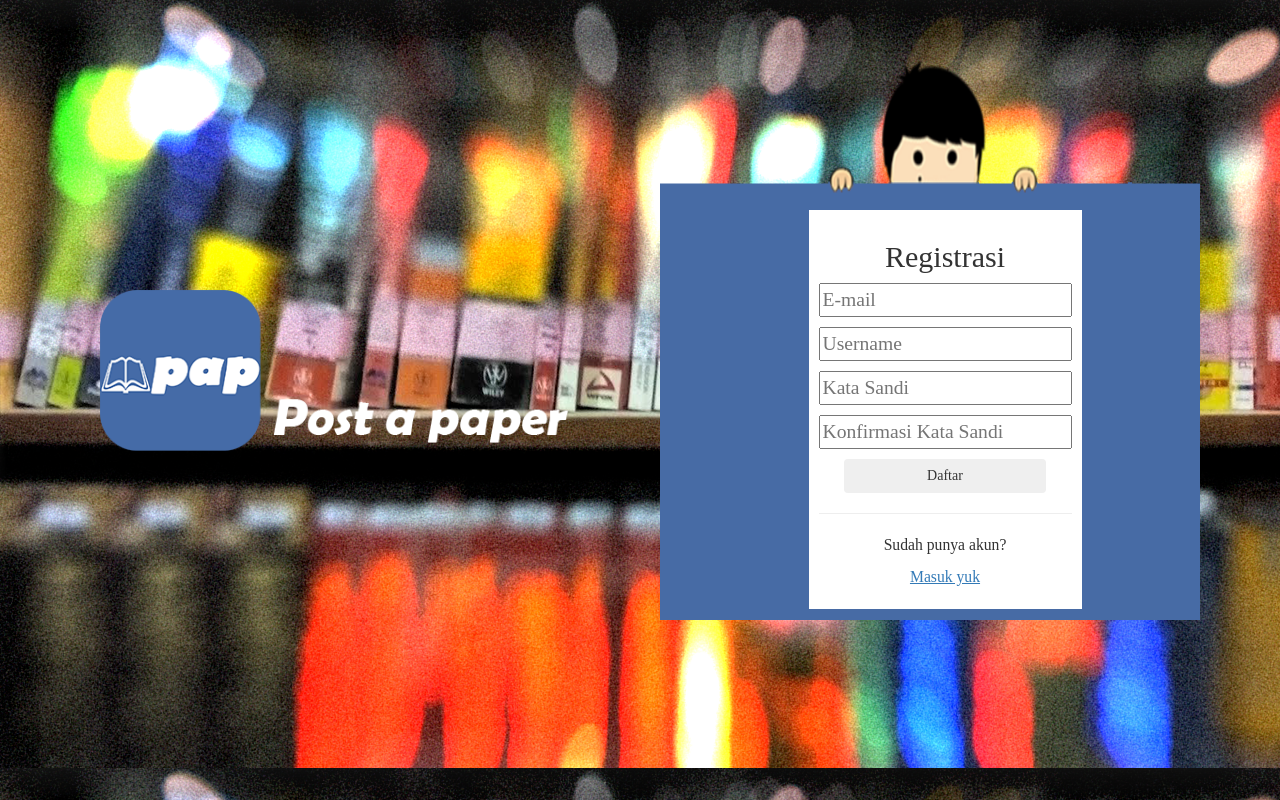
After one commit to faizinahsan/praktikum1, a PHP site: page /Signup.html in a window 1280 px wide. The commit adds this page. Run offline with PHP 8.4, Linux system fonts and the light colour scheme; some libraries are stand-ins or nearby versions.

Commit message:
nambah login sign page

```diff
--- /dev/null
+++ b/src/Signup.html
@@ -0,0 +1,40 @@
+<html>
+<head>
+	<title>SignUp PAP</title>
+
+	<meta charset="utf-8">
+	<link rel="stylesheet" type="text/css" href="css/Signup.css">
+	<link rel="stylesheet" type="text/css" href="css/grid.css">
+	<meta name="viewport" content="width=device-width, initial-scale=1">
+	<link rel="stylesheet" href="https://maxcdn.bootstrapcdn.com/bootstrap/3.3.7/css/bootstrap.min.css">
+	<script src="https://ajax.googleapis.com/ajax/libs/jquery/3.2.1/jquery.min.js"></script>
+	<script src="https://maxcdn.bootstrapcdn.com/bootstrap/3.3.7/js/bootstrap.min.js"></script>
+</head>
+<body>
+	<div class="col-6" id="identity">
+		<img src="img/identity.png" alt="Identity" style="width:90%;height:auto;" align="middle">
+	</div>
+	<div class="col-6">
+		<div class="image">
+			<img src="img/background login.png" alt="BGLogin" style="width:100%;height:90%;" align="middle">
+			<div class="teks">
+				<h2>Registrasi</h2>
+				<input class="txt" type="text" placeholder="E-mail" name="email" required>
+				<br>
+				<input class="txt" type="text" placeholder="Username" name="uname" required>
+				<br>
+				<input class="txt" type="password" placeholder="Kata Sandi" name="psw" required>
+				<br>
+				<input class="txt" type="password" placeholder="Konfirmasi Kata Sandi" name="psw" required>
+				<br>
+				<button class="btn" type="submit" style="width:80%">Daftar</button>
+				<br><hr>
+				<div class="bottom">
+					<p>Sudah punya akun?</p>
+					<a href="Login.html"><p><u>Masuk yuk</u></p></a>
+				</div>
+			</div>
+		</div>
+	</div>
+</body>
+</html>
--- /dev/null
+++ b/src/css/Signup.css
@@ -0,0 +1,45 @@
+
+	body {
+		background-image: url("https://raw.githubusercontent.com/faizinahsan/praktikum1/master/src/img/background.png");
+	}
+
+	#identity{
+		padding-left: 100px;
+		padding-top: 290px;
+		vertical-align:middle;
+	}
+
+	.image {
+	   position: relative;
+	   width: 90%;
+	   padding-top: 40px;
+	}
+
+	.teks {
+		position: absolute;
+		padding: 10px;
+		margin-top: 10px;
+		width: auto;
+		height: auto;
+		background-color: white;
+		text-align: center;
+		top: 30%;
+		left: 27.5%;
+		font-size: 140%;
+		font-family: "Times New Roman";
+		display: inline-block;
+	}
+
+	.txt{
+		margin-bottom: 10px;
+	}
+
+	.bottom{
+		font-size: 80%;
+	}
+
+	[class*="col-"] {
+		float: left;
+		padding: 20px;
+		height: 662px;
+	}
--- /dev/null
+++ b/src/css/grid.css
@@ -0,0 +1,13 @@
+
+	.col-1 {width: 8.33%;}
+	.col-2 {width: 16.66%;}
+	.col-3 {width: 25%;}
+	.col-4 {width: 33.33%;}
+	.col-5 {width: 41.66%;}
+	.col-6 {width: 50%;}
+	.col-7 {width: 58.33%;}
+	.col-8 {width: 66.66%;}
+	.col-9 {width: 75%;}
+	.col-10 {width: 83.33%;}
+	.col-11 {width: 91.66%;}
+	.col-12 {width: 100%;}
```
Also changed, not shown: src/Login.html (added, +33 -0 lines), src/LoginPage.html (deleted, +0 -43 lines), src/SignupPage.html (deleted, +0 -36 lines), src/css/HomePage.css (+19 -62 lines), src/css/Login.css (added, +37 -0 lines), src/img/Login.png (added), src/img/signup.png (added).
